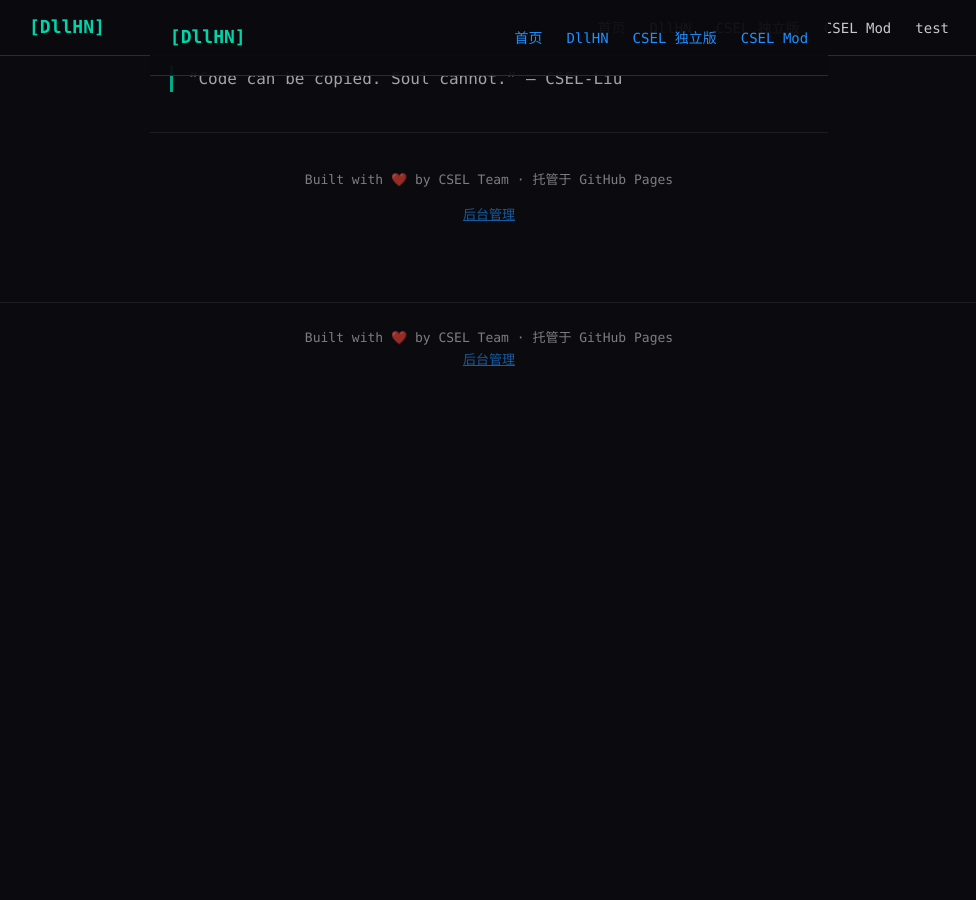
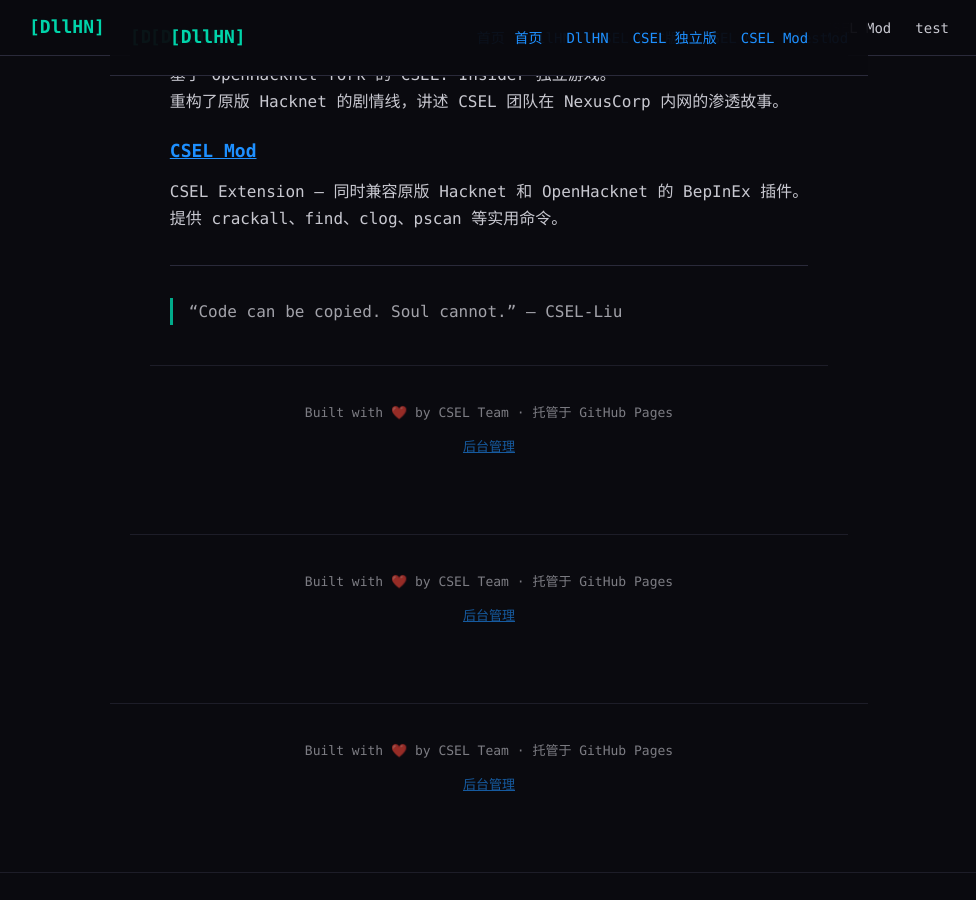
Before and after one commit to MEMZ-CHROER/dllHNWeb, a Jekyll site: the page built from index.md, in a window 1280 px wide and 900 px high, scrolled down 763 px. Shown: the whole window, without its empty margins (151-1127 px from the left). Built offline with Jekyll 4.4.1, drawn with Linux system fonts in a browser that asks for light colours; before the commit the page ends 1158 px from its top, so only the background shows below that.

Commit message:
quick publish _layouts/default.html

```diff
--- a/_layouts/default.html
+++ b/_layouts/default.html
@@ -1,4 +1,49 @@
 <!DOCTYPE html>
+<html lang="zh-CN">
+<head>
+  <meta charset="UTF-8">
+  <meta name="viewport" content="width=device-width, initial-scale=1.0">
+  <title>default.html — DllHN · CSEL</title>
+  <link rel="stylesheet" href="/assets/css/style.css">
+</head>
+<body>
+  <nav class="navbar">
+    <div class="nav-inner">
+      <span class="logo">[DllHN]</span>
+      <ul>
+    <li><a href="/">首页</a></li>
+    <li><a href="/dllhn">DllHN</a></li>
+    <li><a href="/csel-standalone">CSEL 独立版</a></li>
+    <li><a href="/csel-mod">CSEL Mod</a></li>
+    <li><a href="/test">test</a></li>
+  </ul>
+    </div>
+  </nav>
+
+  <main class="content">
+    <!DOCTYPE html>
+<html lang="zh-CN">
+<head>
+  <meta charset="UTF-8">
+  <meta name="viewport" content="width=device-width, initial-scale=1.0">
+  <title>default.html — DllHN · CSEL</title>
+  <link rel="stylesheet" href="/assets/css/style.css">
+</head>
+<body>
+  <nav class="navbar">
+    <div class="nav-inner">
+      <span class="logo">[DllHN]</span>
+      <ul>
+        <li><a href="/">首页</a></li>
+        <li><a href="/dllhn">DllHN</a></li>
+        <li><a href="/csel-standalone">CSEL 独立版</a></li>
+        <li><a href="/csel-mod">CSEL Mod</a></li>
+      </ul>
+    </div>
+  </nav>
+
+  <main class="content">
+    <!DOCTYPE html>
 <html lang="zh-CN">
 <head>
   <meta charset="UTF-8">
@@ -61,3 +106,21 @@
   </footer>
 </body>
 </html>
+
+  </main>
+
+  <footer>
+    <p>Built with ❤️ by CSEL Team · 托管于 GitHub Pages</p>
+    <p><a href="/admin/">后台管理</a></p>
+  </footer>
+</body>
+</html>
+
+  </main>
+
+  <footer>
+    <p>Built with ❤️ by CSEL Team · 托管于 GitHub Pages</p>
+    <p><a href="/admin/">后台管理</a></p>
+  </footer>
+</body>
+</html>
```
